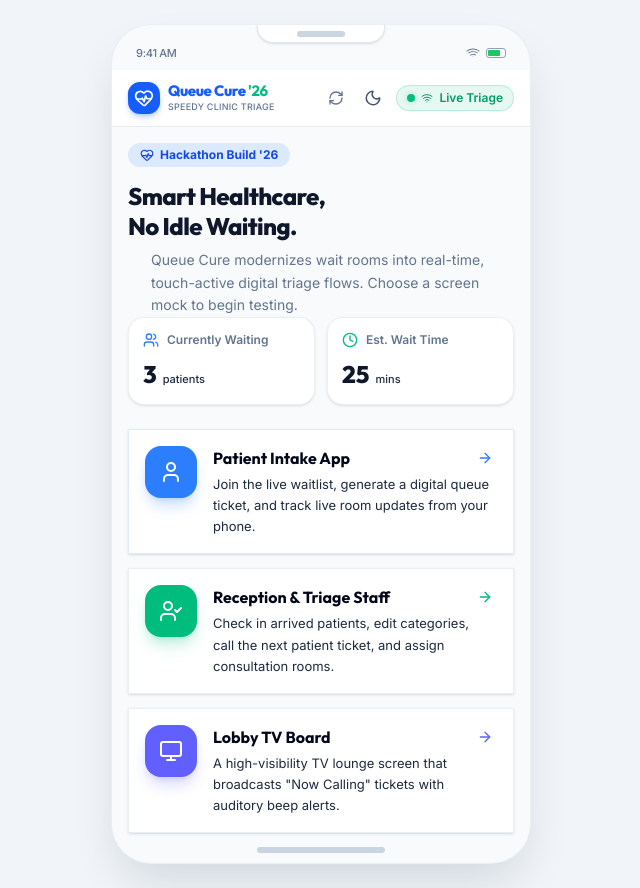
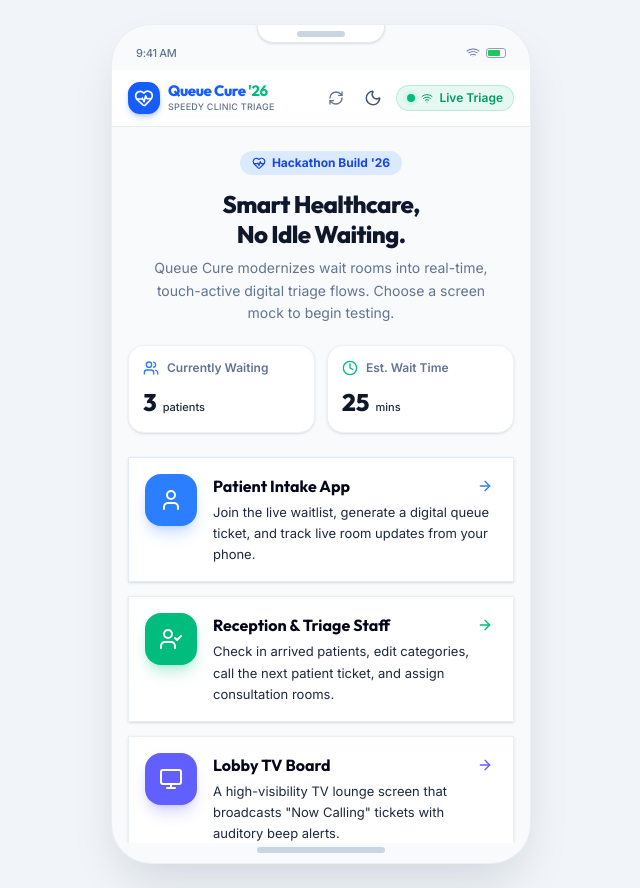
Before and after one commit to AdityaKarippadathUdai/MediQueue-, a React (Vite) app: page / in a window 1280 px wide. Shown: the whole page, without its empty margins (319-959 px from the left). Built offline with nearby package versions, Linux system fonts and the light colour scheme.

Commit message:
fix(ui): correct typo in motion div className property

```diff
--- a/src/pages/Home.tsx
+++ b/src/pages/Home.tsx
@@ -32,7 +32,7 @@ export const Home: React.FC = () => {
       <motion.div
         initial={{ opacity: 0, scale: 0.95 }}
         animate={{ opacity: 1, scale: 1 }}
-        classclassName="text-center pt-2 pb-5"
+        className="text-center pt-2 pb-5"
       >
         <div className="inline-flex items-center gap-1.5 px-3 py-1 rounded-full bg-blue-100 dark:bg-blue-900/30 text-blue-700 dark:text-blue-300 text-xs font-bold mb-3.5">
           <HeartPulse className="w-3.5 h-3.5" />
```
